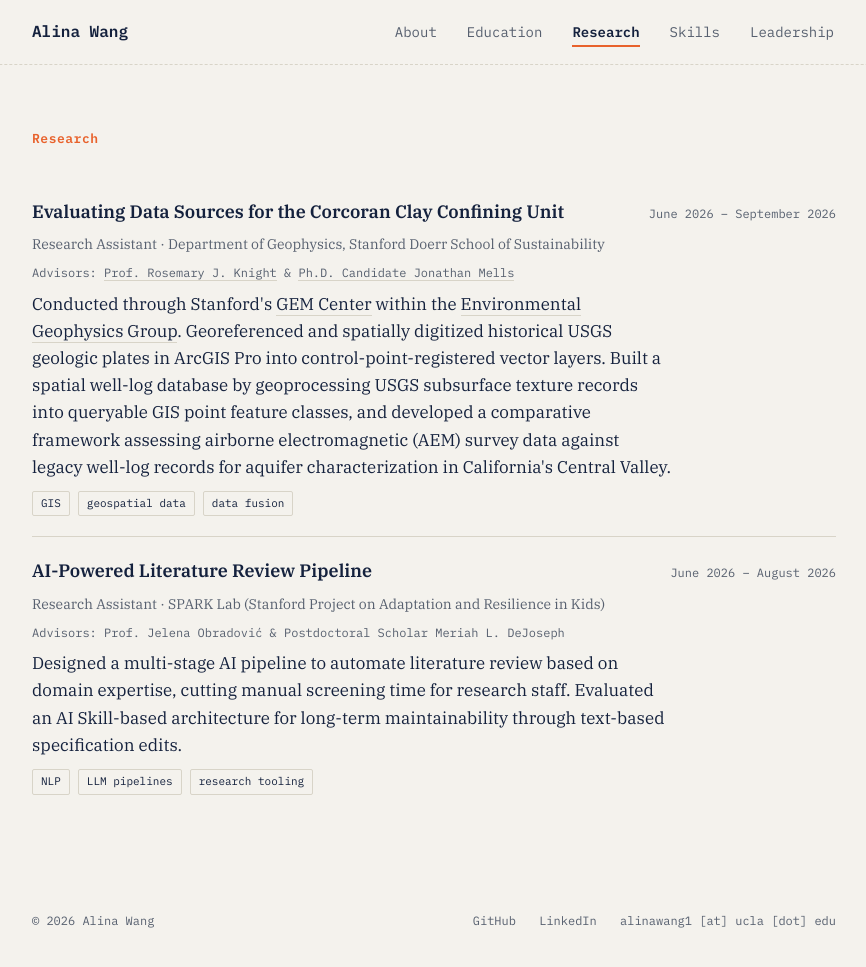
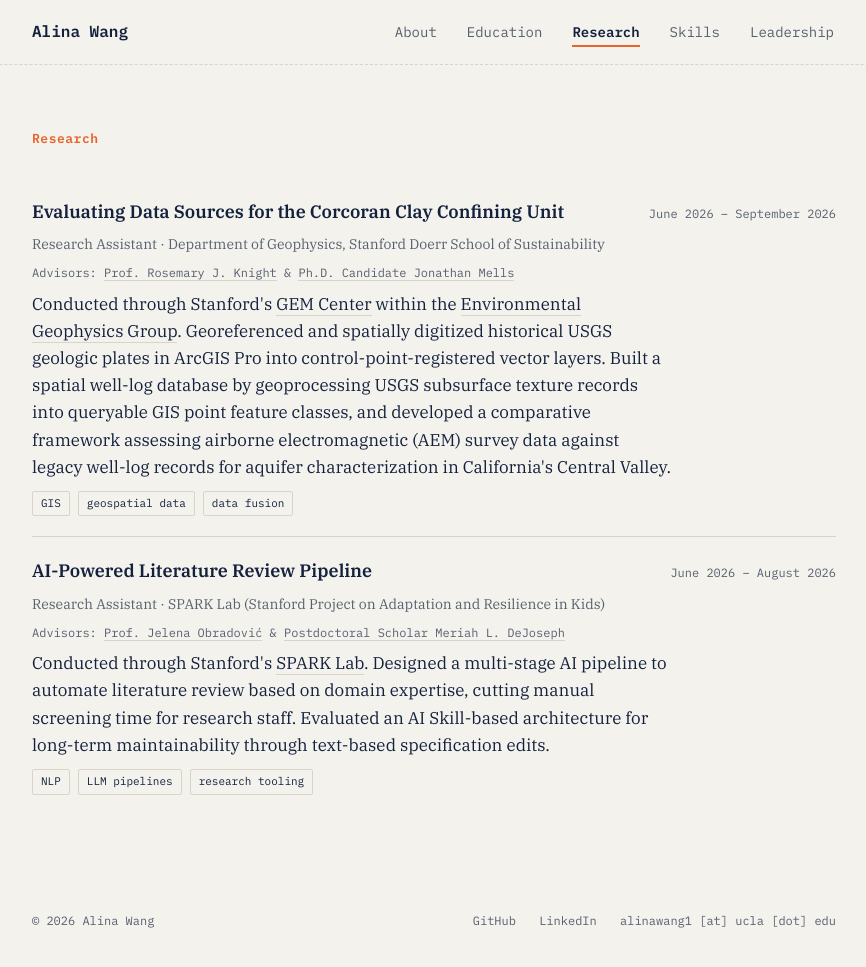
Before and after one commit to alinawwang/alinawang, a Jekyll site: the page built from research/index.html, in a window 1280 px wide and 986 px high. Shown: the top 967 px of the window, without its empty margins (206-1072 px from the left). Built offline with Jekyll 4.4.1, drawn with Linux system fonts in a browser that asks for light colours.

Commit message:
Add files via upload

```diff
--- a/_data/research.yml
+++ b/_data/research.yml
@@ -26,8 +26,11 @@
   period: "June 2026 – August 2026"
   advisors:
     - name: "Prof. Jelena Obradović"
+      url: "https://sparklab.stanford.edu/people/jelena-obradovic"
     - name: "Postdoctoral Scholar Meriah L. DeJoseph"
+      url: "https://www.meriahdejoseph.com/"
   description: >
+    Conducted through Stanford's <a href="https://sparklab.stanford.edu/" target="_blank" rel="noopener">SPARK Lab</a>.
     Designed a multi-stage AI pipeline to automate literature review
     based on domain expertise, cutting manual screening time for
     research staff. Evaluated an AI Skill-based architecture for
```
